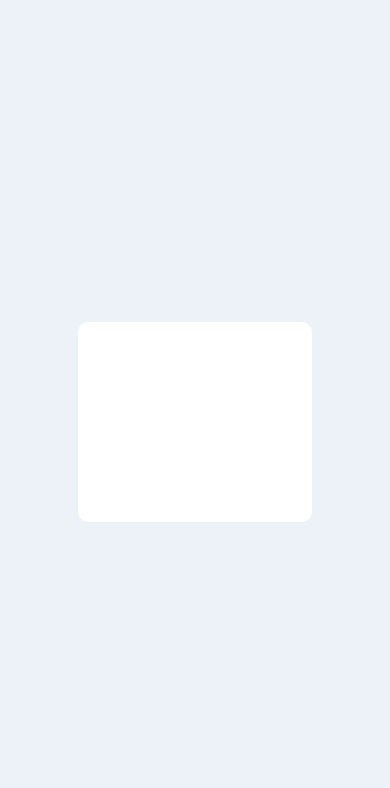
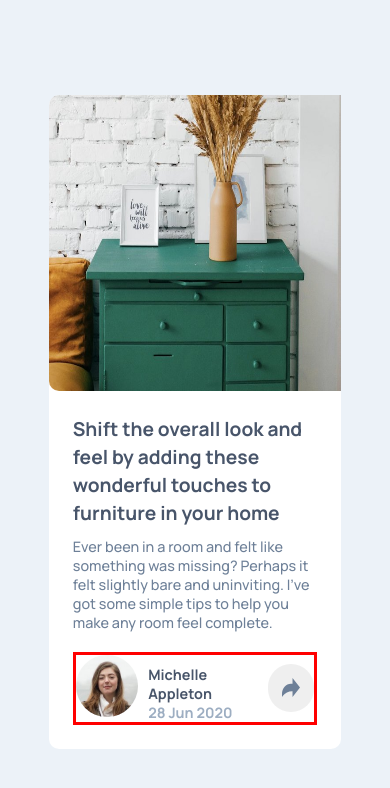
Before and after one commit to MichaelArayaMurcia/ArticlePreviewComponent, a plain HTML site: page index.html in a window 390 px wide. Drawn offline with Linux system fonts and the light colour scheme.

Commit message:
Working on the final details of the bottom container I made the site responsive, and made it look like the figma designs.

```diff
--- a/index.html
+++ b/index.html
@@ -4,12 +4,36 @@
   <meta name="viewport" content="width=device-width, initial-scale=1.0" />
   <title>Article Preview Component</title>
   <link rel="stylesheet" href="styles.css" />
+  <link
+    href="https://fonts.googleapis.com/css2?family=Manrope:wght@500;700&display=swap"
+    rel="stylesheet"
+  />
 </head>
 <body>
   <div class="mainContainer">
     <div class="secondaryContainer">
-      <div class="imageContainer"></div>
-      <div class="contentContainer"></div>
+      <div class="imageContainer">
+        <img src="drawers.jpg" />
+      </div>
+      <div class="contentContainer">
+        <h1>
+          Shift the overall look and feel by adding these wonderful touches to
+          furniture in your home
+        </h1>
+        <p>
+          Ever been in a room and felt like something was missing? Perhaps it
+          felt slightly bare and uninviting. I’ve got some simple tips to help
+          you make any room feel complete.
+        </p>
+        <div class="c-containerInfoAutor">
+          <img src="avatar-michelle.jpg" />
+          <div class="c-containerInfoAutor-Details">
+            <h2>Michelle Appleton</h2>
+            <h3>28 Jun 2020</h3>
+          </div>
+          <button></button>
+        </div>
+      </div>
     </div>
   </div>
 </body>
--- a/styles.css
+++ b/styles.css
@@ -18,8 +18,94 @@ body {
 }
 
 .secondaryContainer {
-  width: 60%;
-  height: 200px;
+  width: 75%;
+  min-height: 35vh;
   background-color: white;
   border-radius: 10px;
+  display: flex;
+  flex-direction: row;
+  /* border: solid red; */
 }
+
+.imageContainer {
+  /* border: solid blue; */
+  display: flex;
+  min-width: 80px;
+}
+
+.imageContainer img {
+  width: 100%;
+  min-height: 35vh;
+  border-top-left-radius: 10px;
+  border-bottom-left-radius: 10px;
+}
+
+.contentContainer {
+  /* width: 100px; */
+  margin: 1.5em;
+}
+
+.contentContainer h1 {
+  font-size: 1.2rem;
+  color: #48556a;
+  font-family: Manrope;
+  line-height: 28px;
+  font-weight: bold;
+}
+
+.contentContainer p {
+  margin-top: 10px;
+  color: #6e8098;
+  font-family: manrope;
+  font-weight: medium;
+  font-size: 0.9rem;
+}
+
+.c-containerInfoAutor {
+  margin-top: 20px;
+
+  display: flex;
+  /* flex-direction: row; */
+  border: solid red;
+}
+
+.c-containerInfoAutor img {
+  width: 3.9rem;
+  height: 3.9rem;
+  border-radius: 50px;
+  margin-right: 10px;
+}
+
+.c-containerInfoAutor h2 {
+  margin-top: 10px;
+  font-family: Manrope;
+  font-weight: medium;
+  font-size: 0.9rem;
+  color: #48556a;
+}
+
+.c-containerInfoAutor h3 {
+  font-family: Manrope;
+  font-weight: medium;
+  font-size: 0.9rem;
+  color: #9daec2;
+}
+
+.c-containerInfoAutor button {
+  width: 3rem;
+  height: 3rem;
+  border-radius: 50px;
+  border: none;
+  background-image: url("icon-share.svg");
+  background-repeat: no-repeat;
+  background-size: 40% 40%;
+  background-position: center;
+  margin-bottom: 10px;
+  align-self: flex-end;
+}
+
+@media (max-width: 600px) {
+  .secondaryContainer {
+    flex-direction: column;
+  }
+}
```
Also changed, not shown: .codesandbox/workspace.json (added), avatar-michelle.jpg (added), drawers.jpg (added), icon-share.svg (added).
